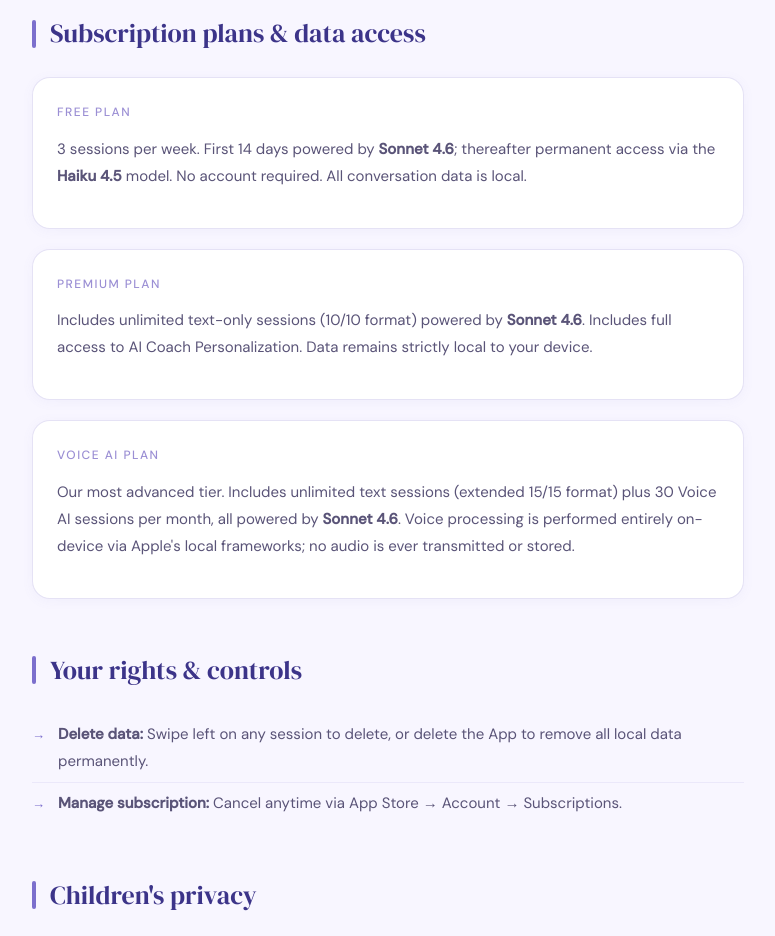
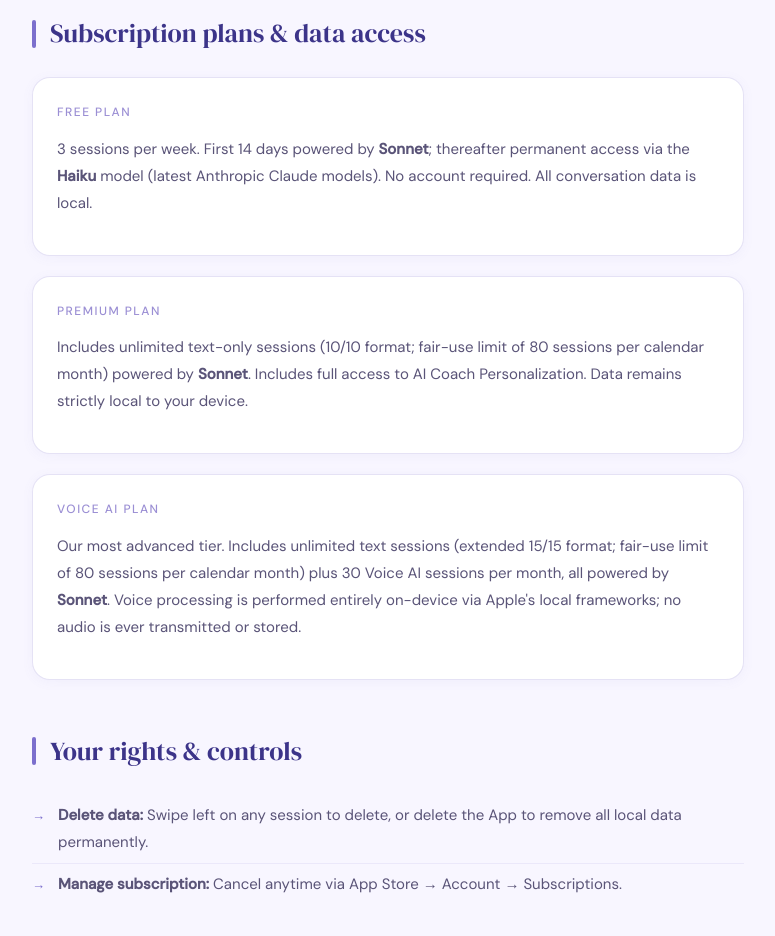
Before and after one commit to moodshift-coach/moodshift-privacy, a plain HTML site: page index.html in a window 1280 px wide. Shown: the part 2220-3156 px from the top of the page, without its empty margins (252-1027 px from the left). Drawn offline with Linux system fonts and the light colour scheme.

Commit message:
Update models to Sonnet/Haiku, add 80 sessions/month fair-use limit
Co-Authored-By: Claude Sonnet 5.5 <noreply@anthropic.com>
Claude-Session: https://claude.ai/code/session_017pRTP8ULi1qE3f2R6V8p9J

```diff
--- a/index.html
+++ b/index.html
@@ -206,15 +206,15 @@
       <h2>Subscription plans &amp; data access</h2>
       <div class="block">
         <span class="block-title">Free Plan</span>
-        <p>3 sessions per week. First 14 days powered by <strong>Sonnet 4.6</strong>; thereafter permanent access via the <strong>Haiku 4.5</strong> model. No account required. All conversation data is local.</p>
+        <p>3 sessions per week. First 14 days powered by <strong>Sonnet</strong>; thereafter permanent access via the <strong>Haiku</strong> model (latest Anthropic Claude models). No account required. All conversation data is local.</p>
       </div>
       <div class="block">
         <span class="block-title">Premium Plan</span>
-        <p>Includes unlimited text-only sessions (10/10 format) powered by <strong>Sonnet 4.6</strong>. Includes full access to AI Coach Personalization. Data remains strictly local to your device.</p>
+        <p>Includes unlimited text-only sessions (10/10 format; fair-use limit of 80 sessions per calendar month) powered by <strong>Sonnet</strong>. Includes full access to AI Coach Personalization. Data remains strictly local to your device.</p>
       </div>
       <div class="block">
         <span class="block-title">Voice AI Plan</span>
-        <p>Our most advanced tier. Includes unlimited text sessions (extended 15/15 format) plus 30 Voice AI sessions per month, all powered by <strong>Sonnet 4.6</strong>. Voice processing is performed entirely on-device via Apple's local frameworks; no audio is ever transmitted or stored.</p>
+        <p>Our most advanced tier. Includes unlimited text sessions (extended 15/15 format; fair-use limit of 80 sessions per calendar month) plus 30 Voice AI sessions per month, all powered by <strong>Sonnet</strong>. Voice processing is performed entirely on-device via Apple's local frameworks; no audio is ever transmitted or stored.</p>
       </div>
     </div>
     <div class="section">
@@ -300,15 +300,15 @@
       <h2>Plany subskrypcji i dostęp do danych</h2>
       <div class="block">
         <span class="block-title">Plan Bezpłatny</span>
-        <p>3 sesje tygodniowo. Pierwsze 14 dni obsługiwane przez <strong>Sonnet 4.6</strong>; następnie stały dostęp przez model <strong>Haiku 4.5</strong>. Konto nie jest wymagane. Wszystkie dane rozmów są lokalne.</p>
+        <p>3 sesje tygodniowo. Pierwsze 14 dni obsługiwane przez <strong>Sonnet</strong>; następnie stały dostęp przez model <strong>Haiku</strong> (najnowsze modele Claude od Anthropic). Konto nie jest wymagane. Wszystkie dane rozmów są lokalne.</p>
       </div>
       <div class="block">
         <span class="block-title">Plan Premium</span>
-        <p>Obejmuje nieograniczone sesje tekstowe (format 10/10) obsługiwane przez <strong>Sonnet 4.6</strong>. Pełny dostęp do personalizacji AI Coach. Dane pozostają ściśle lokalne na Twoim urządzeniu.</p>
+        <p>Obejmuje nieograniczone sesje tekstowe (format 10/10; limit uczciwego użycia: 80 sesji w miesiącu kalendarzowym) obsługiwane przez <strong>Sonnet</strong>. Pełny dostęp do personalizacji AI Coach. Dane pozostają ściśle lokalne na Twoim urządzeniu.</p>
       </div>
       <div class="block">
         <span class="block-title">Plan Voice AI</span>
-        <p>Nasz najbardziej zaawansowany poziom. Obejmuje nieograniczone sesje tekstowe (rozszerzony format 15/15) oraz 30 sesji Voice AI miesięcznie — wszystkie obsługiwane przez <strong>Sonnet 4.6</strong>. Przetwarzanie głosu odbywa się w całości na urządzeniu za pomocą lokalnych frameworków Apple; żadne nagrania audio nie są przesyłane ani przechowywane.</p>
+        <p>Nasz najbardziej zaawansowany poziom. Obejmuje nieograniczone sesje tekstowe (rozszerzony format 15/15; limit uczciwego użycia: 80 sesji w miesiącu kalendarzowym) oraz 30 sesji Voice AI miesięcznie — wszystkie obsługiwane przez <strong>Sonnet</strong>. Przetwarzanie głosu odbywa się w całości na urządzeniu za pomocą lokalnych frameworków Apple; żadne nagrania audio nie są przesyłane ani przechowywane.</p>
       </div>
     </div>
     <div class="section">
@@ -394,15 +394,15 @@
       <h2>Abonnementpläne &amp; Datenzugriff</h2>
       <div class="block">
         <span class="block-title">Kostenloser Plan</span>
-        <p>3 Sitzungen pro Woche. Die ersten 14 Tage werden von <strong>Sonnet 4.6</strong> betrieben; danach dauerhafter Zugang über das <strong>Haiku 4.5</strong>-Modell. Kein Konto erforderlich. Alle Gesprächsdaten sind lokal.</p>
+        <p>3 Sitzungen pro Woche. Die ersten 14 Tage werden von <strong>Sonnet</strong> betrieben; danach dauerhafter Zugang über das <strong>Haiku</strong>-Modell (neueste Claude-Modelle von Anthropic). Kein Konto erforderlich. Alle Gesprächsdaten sind lokal.</p>
       </div>
       <div class="block">
         <span class="block-title">Premium-Plan</span>
-        <p>Enthält unbegrenzte reine Text-Sitzungen (Format 10/10), betrieben von <strong>Sonnet 4.6</strong>. Vollzugang zur KI-Coach-Personalisierung. Daten verbleiben strikt lokal auf deinem Gerät.</p>
+        <p>Enthält unbegrenzte reine Text-Sitzungen (Format 10/10; Fair-Use-Limit: 80 Sitzungen pro Kalendermonat), betrieben von <strong>Sonnet</strong>. Vollzugang zur KI-Coach-Personalisierung. Daten verbleiben strikt lokal auf deinem Gerät.</p>
       </div>
       <div class="block">
         <span class="block-title">Voice-AI-Plan</span>
-        <p>Unser fortschrittlichstes Tier. Enthält unbegrenzte Text-Sitzungen (erweitertes Format 15/15) sowie 30 Voice-AI-Sitzungen pro Monat — alle betrieben von <strong>Sonnet 4.6</strong>. Die Sprachverarbeitung erfolgt vollständig auf dem Gerät über Apples lokale Frameworks; es werden keine Audiodaten übertragen oder gespeichert.</p>
+        <p>Unser fortschrittlichstes Tier. Enthält unbegrenzte Text-Sitzungen (erweitertes Format 15/15; Fair-Use-Limit: 80 Sitzungen pro Kalendermonat) sowie 30 Voice-AI-Sitzungen pro Monat — alle betrieben von <strong>Sonnet</strong>. Die Sprachverarbeitung erfolgt vollständig auf dem Gerät über Apples lokale Frameworks; es werden keine Audiodaten übertragen oder gespeichert.</p>
       </div>
     </div>
     <div class="section">
```
